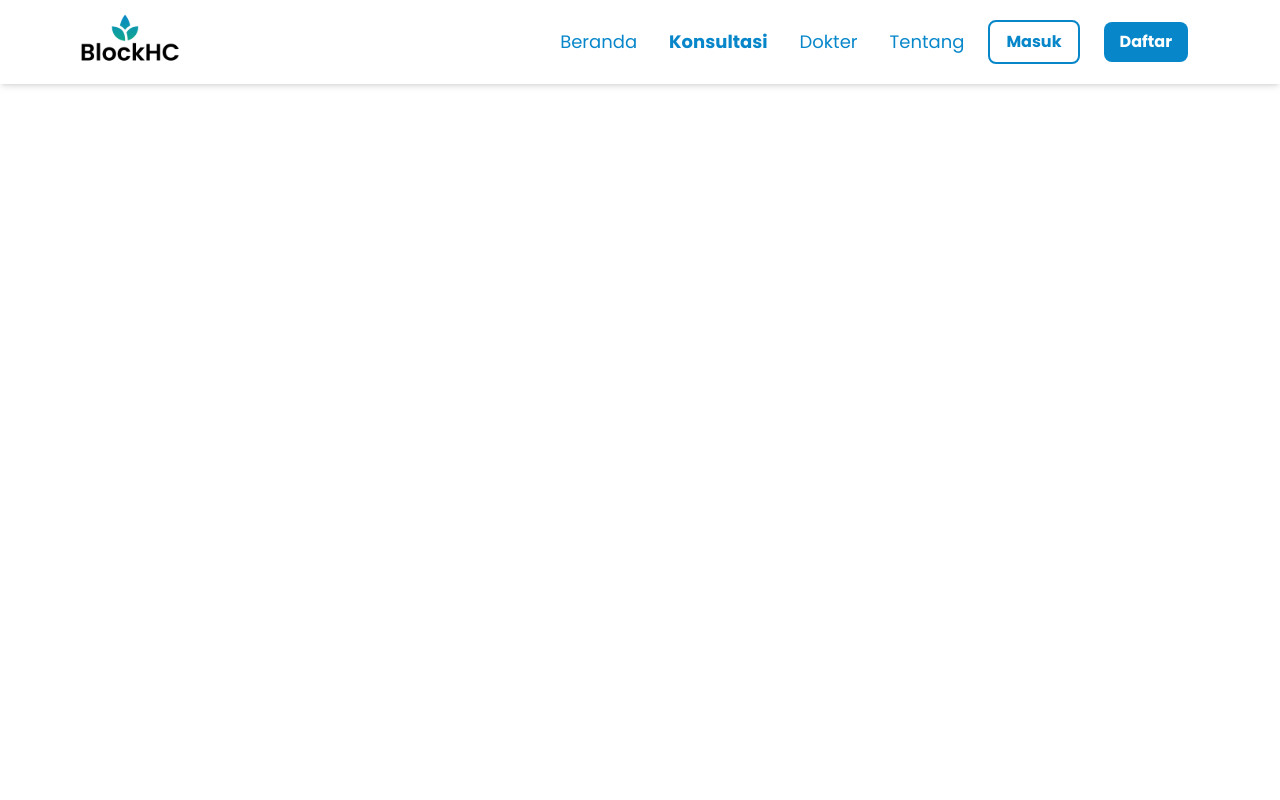
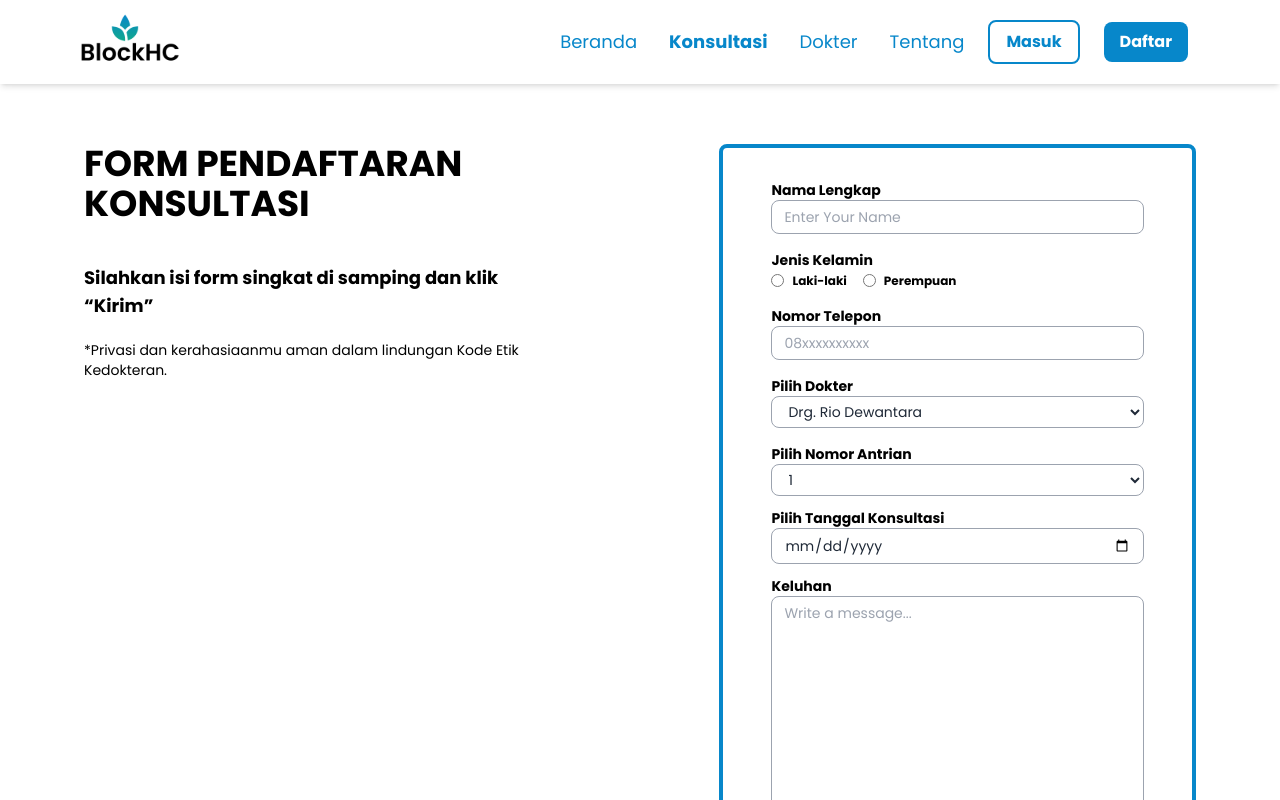
Before and after one commit to ranimp/blockhc, a Next.js app: page /konsultasi in a window 1280 px wide. Shown: the top 800 px of the page. Built offline with nearby package versions, Linux system fonts and the light colour scheme.

Commit message:
konsultasi dn

```diff
--- a/components/button/style.tsx
+++ b/components/button/style.tsx
@@ -1,6 +1,6 @@
 export const ButtonType = {
   'btn-outline': "px-4 py-2 border-2 border-medium-blue text-medium-blue capitalize rounded-lg font-bold hover:bg-soft-blue w-80 lg:w-full" ,
   'btn-wide': "px-4 py-3 text-white bg-medium-blue capitalize rounded-lg font-medium hover:bg-soft-blue hover:text-medium-blue hover:border-2 border-medium-blue w-80 md:text-2xl hover:opacity-75",
-  'btn-normal' : "px-4 py-2 text-white bg-medium-blue capitalize rounded-lg font-bold hover:bg-soft-blue hover:text-medium-blue hover:border-2 border-medium-blue w-80 lg:w-full",
+  'btn-normal' : "px-4 py-2 text-white bg-medium-blue capitalize rounded-lg font-bold hover:bg-soft-blue hover:text-medium-blue hover:border-2 border-medium-blue w-full",
   'btn-wide-sm' : "px-2 py-2 text-white bg-medium-blue capitalize rounded-lg font-medium hover:bg-soft-blue hover:text-medium-blue hover:border-2 border-medium-blue w-72 md:text-lg"
 }
--- a/pages/konsultasi/index.tsx
+++ b/pages/konsultasi/index.tsx
@@ -1,6 +1,9 @@
 import { Fragment } from "react";
 import Head from "next/head";
 import Navbar from './../../components/navbar/index';
+import Footer from './../../components/footer/index';
+import Button from './../../components/button/index';
+import Link from 'next/link';
 
 export default function Konsultasi() {
 	return (
@@ -8,7 +11,160 @@ export default function Konsultasi() {
        <Head>
         <title>Blockchain Health Care</title>
       </Head>
-      <Navbar konsultasi = {true} />
+      <nav>
+        <Navbar konsultasi = {true} />
+      </nav>
+      <main className="px-4 lg:px-16 my-36 min-h-screen">
+      <div className="container mx-auto px-5">
+            <div className="grid grid-cols-1 lg:grid-cols-7">
+              <div className="lg:col-span-3">
+                <div className="mb-4">
+                  <h1 className="text-2xl lg:text-4xl font-bold">
+                    FORM PENDAFTARAN KONSULTASI
+                  </h1>
+                  <h3 className="text-base lg:text-lg font-bold mt-5 lg:mt-10">Silahkan isi form singkat di samping dan klik “Kirim”</h3>
+                  <p className="text-xs lg:text-sm mt-5">*Privasi dan kerahasiaanmu aman dalam lindungan Kode Etik Kedokteran.</p>
+                </div>
+              </div>
+              <div className="lg:col-span-1"></div>
+              <div className="col-span-1 lg:col-span-3 border-4 border-medium-blue rounded-lg">
+                <form className="w-full px-4 lg:px-12 py-8">
+                  {/* name */}
+                  <div>
+                    <label className="label text-sm font-bold text-black block">
+                      Nama Lengkap
+                    </label>
+                    <input
+                      type="text"
+                      name="name"
+                      className="w-full bg-white rounded-lg border border-gray-400 focus:border-medium-blue focus:ring-2 focus:ring-medium-blue text-sm outline-none text-gray-800 py-1 px-3 leading-6 transition-colors duration-200 ease-in-out"
+                      // value={values.name}
+                      // onChange={handleChange}
+                      placeholder="Enter Your Name"
+                    ></input>
+                    {/* <div className="text-xs text-red-600	">
+                      {errors.name && <p className="error">{errors.name}</p>}
+                    </div> */}
+                  </div>
+
+                   {/* gender */}
+                  <div className="mt-4">
+                    <label className="label text-sm font-bold text-black block">
+                      Jenis Kelamin
+                    </label>
+                    <label className="inline-flex items-center label text-sm font-bold text-black">
+                      <input
+                        type="radio"
+                        className="form-radio"
+                        name="gender"
+                        value="laki-laki"
+                        // onChange={handleChange}
+                      />
+                      <label className="ml-2 text-xs">Laki-laki</label>
+                    </label>
+                    <label className="inline-flex items-center ml-4 label text-sm font-bold text-black">
+                      <input
+                        type="radio"
+                        className="form-radio"
+                        name="gender"
+                        value="perempuan"
+                        // onChange={handleChange}
+                      />
+                      <label className="ml-2 text-xs">Perempuan</label>
+                    </label>
+                    {/* <div className="text-xs text-red-600	">
+                      {errors.gender && (
+                        <p className="error">{errors.gender}</p>
+                      )}
+                    </div> */}
+                  </div>
+
+                  {/* phone number */}
+                  <div className="mt-3">
+                    <label className="label text-sm font-bold text-black block">
+                      Nomor Telepon
+                    </label>
+                    <input
+                      type="tel"
+                      name="phone"
+                      className="w-full bg-white rounded-lg border border-gray-400 focus:border-medium-blue focus:ring-2 focus:ring-medium-blue text-sm outline-none text-gray-800 py-1 px-3 leading-6 transition-colors duration-200 ease-in-out"
+                      // value={values.phone}
+                      // onChange={handleChange}
+                      placeholder="08xxxxxxxxxx"
+                    ></input>
+                    {/* <div className="text-xs text-red-600">
+                      {errors.phone && <p className="error">{errors.phone}</p>}
+                    </div> */}
+                  </div>
+
+                  {/* Dokter */}
+                  <div className="mt-4">
+                    <label className="label text-sm font-bold text-black block">
+                      Pilih Dokter
+                    </label>
+                    <select name="dokter" id="dokter" className="w-full bg-white rounded-lg border border-gray-400 focus:border-medium-blue focus:ring-2 focus:ring-medium-blue text-sm outline-none text-gray-800 py-1 px-3 leading-6 transition-colors duration-200 ease-in-out"
+                    // onChange={handleChange}
+                    >
+                      <option>Drg. Rio Dewantara</option>
+                    </select>
+                  </div>
+
+                  {/* Antrian */}
+                  <div className="mt-4">
+                    <label className="label text-sm font-bold text-black block">
+                      Pilih Nomor Antrian
+                    </label>
+                    <select name="dokter" id="dokter" className="w-full bg-white rounded-lg border border-gray-400 focus:border-medium-blue focus:ring-2 focus:ring-medium-blue text-sm outline-none text-gray-800 py-1 px-3 leading-6 transition-colors duration-200 ease-in-out"
+                    // onChange={handleChange}
+                    >
+                      <option>1</option>
+                    </select>
+                  </div>
+
+                  {/* date */}
+                  <div className="mt-3">
+                    <label className="label text-sm font-bold text-black block">
+                      Pilih Tanggal Konsultasi
+                    </label>
+                    <input
+                      type="date"
+                      name="date"
+                      className="w-full bg-white rounded-lg border border-gray-400 focus:border-medium-blue focus:ring-2 focus:ring-medium-blue text-sm outline-none text-gray-800 py-1 px-3 leading-6 transition-colors duration-200 ease-in-out"
+                      // value={values.date}
+                      // onChange={handleChange}
+                      placeholder="08xxxxxxxxxx"
+                    ></input>
+                    {/* <div className="text-xs text-red-600">
+                      {errors.date && <p className="error">{errors.date}</p>}
+                    </div> */}
+                  </div>
+
+                  {/* keluhan */}
+                  <div className="mt-3">
+                    <label for="message"
+                      className="label text-sm lg:text-sm font-bold text-black block font-montserrat">Keluhan</label>
+                    <textarea id="message" name="message"
+                    // value={values.message}
+                    // onChange={handleChange}
+                      placeholder="Write a message..."
+                      className="w-full bg-white rounded-lg border border-gray-400 focus:border-medium-blue focus:ring-2 focus:ring-medium-blue h-56 text-sm outline-none text-gray-800 py-1 px-3 resize-none leading-6 transition-colors duration-200 ease-in-out"></textarea>
+                    {/* <div className="text-xs text-red-600">
+                      {errors.message && <p className="error">{errors.message}</p>}
+                    </div> */}
+                  </div>
+
+                  {/* submit */}
+                  <Link className="w-full" href="/konsultasi/success">
+                    <Button type="btn-normal" title="Kirim"/>
+                  </Link>
+                </form>
+              </div>
+            </div>
+          </div>
+      </main>
+      <footer>
+        <Footer />
+      </footer>
     </Fragment>
 	)
 }
```
